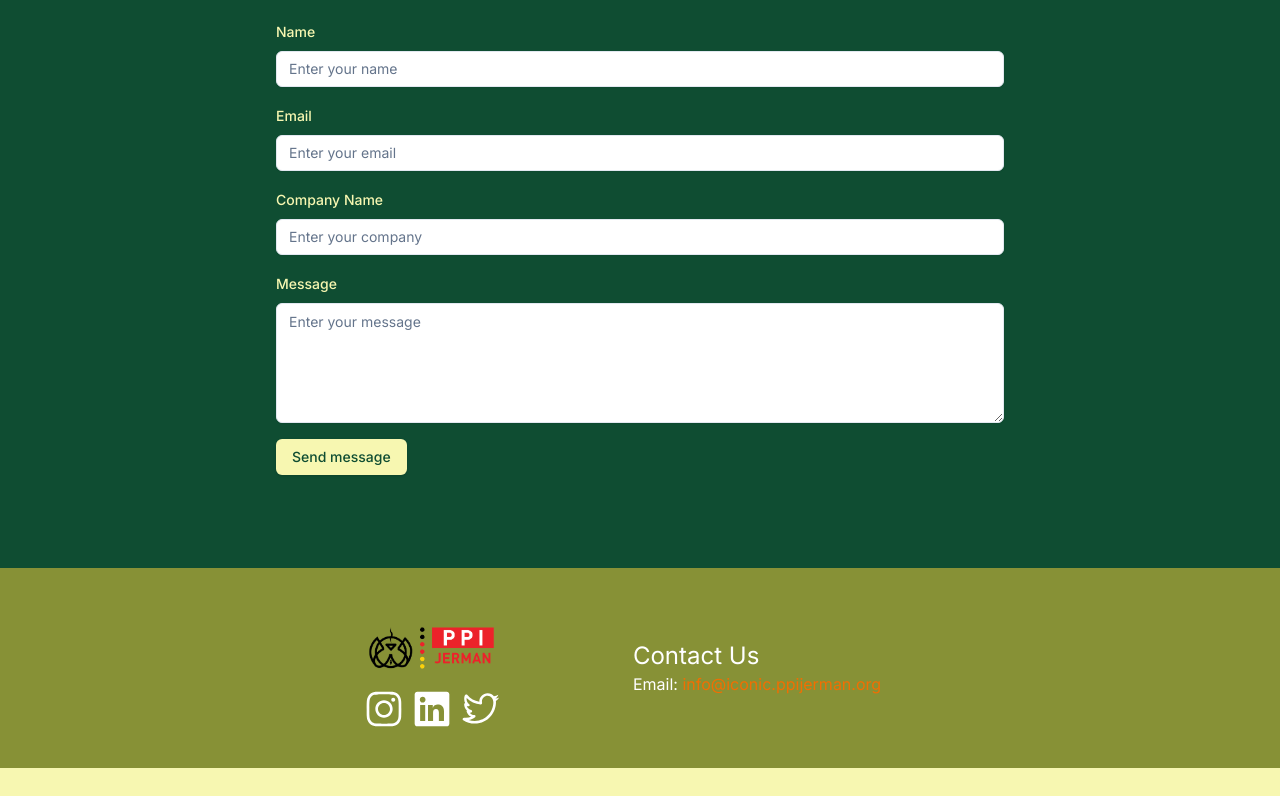
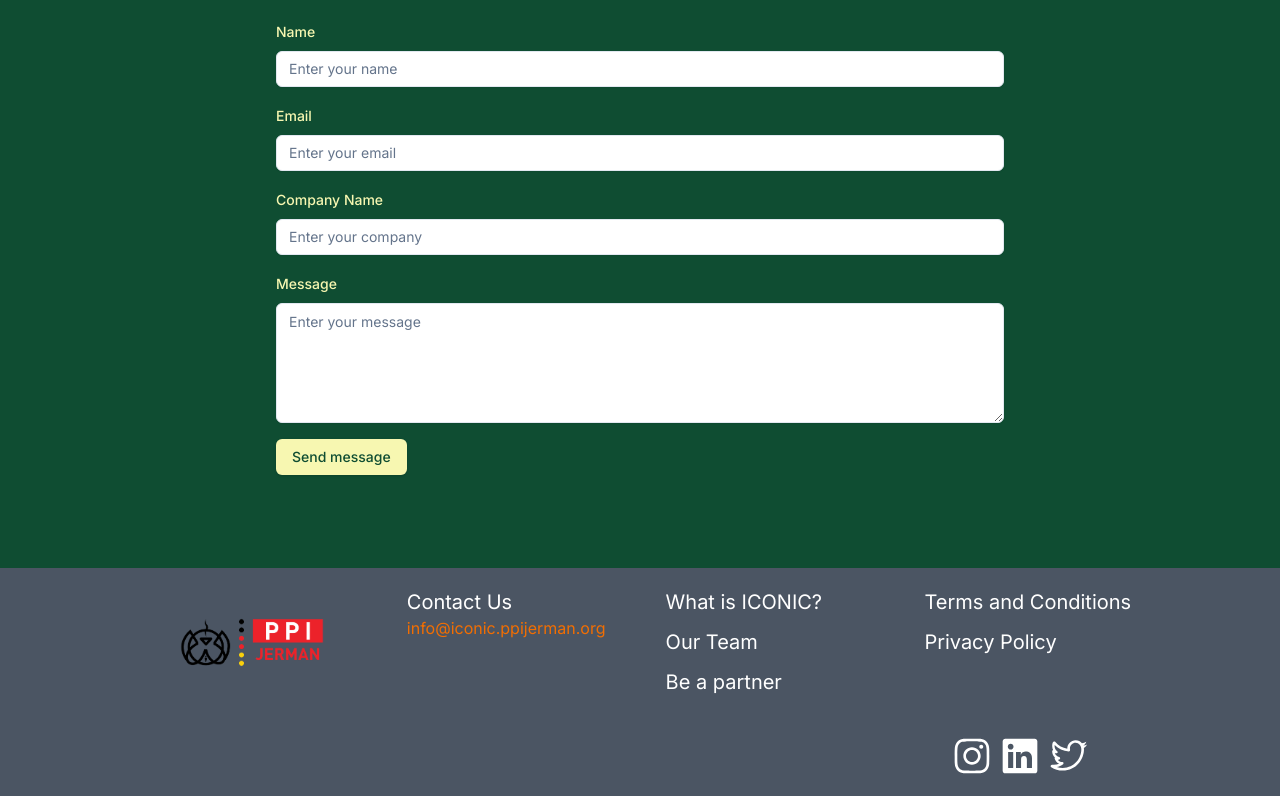
Before and after one commit to ppijerman/iconic-24, a Next.js app: page /partnership in a window 1280 px wide. Shown: the part 290-1086 px from the top of the page. Before the commit the page ends 1058 px from the top, so only its background shows below. Built offline with nearby package versions, Linux system fonts and the light colour scheme; a web font is replaced by a local one.

Commit message:
updated some elements

```diff
--- a/app/partnership/page.tsx
+++ b/app/partnership/page.tsx
@@ -1,14 +1,11 @@
-/**
- * v0 by Vercel.
- * @see https://v0.dev/t/JCvs52wtNty
- * Documentation: https://v0.dev/docs#integrating-generated-code-into-your-nextjs-app
- */
+"use client";
 import { Label } from "@/components/ui/label";
 import { Input } from "@/components/ui/input";
 import { Textarea } from "@/components/ui/textarea";
 import { Button } from "@/components/ui/button";
 import Image from "next/image";
 import dicoLogo from "@/assets/dico.png";
+import { useState } from "react";
 
 export default function Component() {
   return (
@@ -18,11 +15,17 @@ export default function Component() {
           <div className="flex flex-col gap-3">
             <h1 className="text-4xl font-bold">Contact us for partnership</h1>
             <p className="">
-              Fill out the form below and we'll get back to you as soon as
+              Fill out the form below and we&apos;ll get back to you as soon as
               possible.
             </p>
           </div>
-          <Image className="hidden md:block" src={dicoLogo} alt="Dico Logo" width={100} height={100} />
+          <Image
+            className="hidden md:block"
+            src={dicoLogo}
+            alt="Dico Logo"
+            width={100}
+            height={100}
+          />
         </div>
         <div className="space-y-4">
           <div className="space-y-2">
--- a/components/Home/countdown.tsx
+++ b/components/Home/countdown.tsx
@@ -34,8 +34,8 @@ export function Countdown() {
   }, [eventDate]);
 
   return (
-    <section className="flex flex-col justify-center items-center text-primary bg-accent2 min-h-[30rem] py-5">
-      <div className="flex flex-col items-center space-y-3 text-4xl text-center">
+    <section className="flex flex-col justify-center items-center text-primary bg-secondary min-h-[30rem] py-5">
+      <div className="flex flex-col items-center space-y-3 text-4xl text-center p-3">
         <h2 className="text-primary">READY FOR</h2>
         <h2 className="text-5xl md:text-7xl font-semibold tracking-wide">
           LOW CARBON TRANSFORMATION
@@ -44,10 +44,10 @@ export function Countdown() {
       <div className="grid grid-cols-4 items-center w-full sm:w-full lg:w-1/2 mt-10">
         {Object.entries(countdown).map(([key, value]) => (
           <div key={key} className="flex flex-col items-center space-y-1">
-            <strong aria-label={key} className="text-5xl font-bold">
+            <strong aria-label={key} className="text-3xl md:text-5xl font-bold">
               {value}
             </strong>
-            <span className="text-3xl font-medium">{key.toUpperCase()}</span>
+            <span className="text-xl md:text-3xl font-medium">{key.toUpperCase()}</span>
           </div>
         ))}
       </div>
--- a/components/Home/home.tsx
+++ b/components/Home/home.tsx
@@ -19,7 +19,7 @@ export function HomePage() {
         style={{ backgroundColor: "rgba(247, 247, 177, 0.7)" }}
       >
         <div className="flex flex-col w-fit gap-5 justify-center p-5 rounded-xl">
-          <div className="drop-shadow-xl">
+          <div className="">
             <Image
               src={iconicMainLogo}
               alt="Iconic Logo"
@@ -27,15 +27,15 @@ export function HomePage() {
               height={100}
             />
           </div>
-          <div className="w-1/2 py-10">
-            <h1 className="text-5xl font-bold leading-tight">
+          <div className="w-full md:w-1/2 py-10">
+            <h1 className="text-3xl md:text-5xl font-bold leading-relaxed md:leading-tight">
               Rethinking Development:{" "}
               <span className="bg-primary2 p-1">Low Carbon</span>, High Impact
             </h1>
           </div>
 
           <div className="flex flex-row mt-5 justify-center items-center w-full text-secondary">
-            <div className="text-4xl w-full flex gap-5 font-semibold">
+            <div className="text-2xl w-full flex gap-5 font-semibold">
               <h2 className="font-bold">TBD</h2>
               <h2>5 - 6 September 2024</h2>
             </div>
--- a/components/footer.tsx
+++ b/components/footer.tsx
@@ -8,25 +8,19 @@ import {
 
 export function IconicFooter() {
   return (
-    <footer className="bg-primary3 min-h-[200px] flex items-center justify-center">
-      <div className="flex flex-row gap-[4vw]">
-        <div className="flex flex-col justify-center items-center">
-          <Image src={PPIJLogo} alt="PPIJ Logo" width={300} height={200} />
-          <div className="flex flex-row gap-2">
-            <InstagramLogoIcon className="w-10 h-10 text-white" />
-            <LinkedInLogoIcon className="w-10 h-10 text-white" />
-            <TwitterLogoIcon className="w-10 h-10 text-white" />
-          </div>
+    <footer className="bg-gray-600 text-white min-h-[200px] flex flex-col items-center justify-center">
+      <div className="flex flex-row gap-[4vw] justify-center w-[80%] p-5">
+        <div className="flex flex-col justify-center items-center w-full">
+          <Image src={PPIJLogo} alt="PPIJ Logo" width={500} height={200} />
         </div>
 
-        <div className="flex flex-col items-center justify-center w-full">
+        <div className="flex flex-col w-full gap-4">
           <ul>
             <li>
-              <h2 className="text-white text-2xl">Contact Us</h2>
+              <h2 className="text-xl">Contact Us</h2>
             </li>
             <li>
-              <p className="text-white">
-                Email:{" "}
+              <p className="">
                 <a
                   href="mailto:info@iconic.ppijerman.org"
                   className="text-accent"
@@ -37,6 +31,28 @@ export function IconicFooter() {
             </li>
           </ul>
         </div>
+
+        <div className="flex flex-col gap-3 w-full">
+          <ul className="flex flex-col gap-3 text-xl">
+            <li>What is ICONIC?</li>
+            <li>Our Team</li>
+            <li>Be a partner</li>
+          </ul>
+        </div>
+
+        <div className="flex flex-col gap-3 w-full items">
+          <ul className="flex flex-col gap-3 text-xl">
+            <li>Terms and Conditions</li>
+            <li>Privacy Policy</li>
+          </ul>
+        </div>
+      </div>
+      <div className="flex w-[70%] flex-col items-end py-5">
+        <div className="flex flex-row gap-2">
+          <InstagramLogoIcon className="w-10 h-10 text-white" />
+          <LinkedInLogoIcon className="w-10 h-10 text-white" />
+          <TwitterLogoIcon className="w-10 h-10 text-white" />
+        </div>
       </div>
     </footer>
   );
--- a/components/header.tsx
+++ b/components/header.tsx
@@ -17,7 +17,7 @@ export function IconicHeader() {
   const isActive = (linkPath: string) => pathname === linkPath;
 
   return (
-    <header className="flex items-center justify-center bg-white">
+    <header className="flex items-center justify-center bg-white z-50">
       <nav className="flex flex-row justify-between items-center w-[95%] py-2 bg-white">
         <div className="flex flex-row items-center justify-center gap-2">
           <Image src={iconicLogo} alt="Iconic Logo" width={400} height={100} />
@@ -25,7 +25,7 @@ export function IconicHeader() {
         <div
           className={`${
             isOpen ? "flex" : "hidden"
-          } md:flex absolute md:static bg-white min-h-[60vh] md:min-h-fit left-0 top-[8%] w-full items-center px-5`}
+          } md:flex absolute z-50 md:static bg-white min-h-[60vh] md:min-h-fit left-0 top-[8%] w-full items-center px-5`}
         >
           <ul className="flex flex-col md:flex-row gap-14 md:gap-[4vw] md:justify-end md:items-center w-full font-semibold h-full">
             {[
@@ -37,7 +37,7 @@ export function IconicHeader() {
               <Link href={item.href} key={item.href}>
                 <li
                   className={`hover:text-accent transition p-2 ${
-                    isActive(item.href) ? "bg-secondary p-2 rounded-md text-white" : ""
+                    isActive(item.href) ? "bg-accent2 p-2 rounded-md text-white" : ""
                   }`}
                 >
                   {item.label}
```
